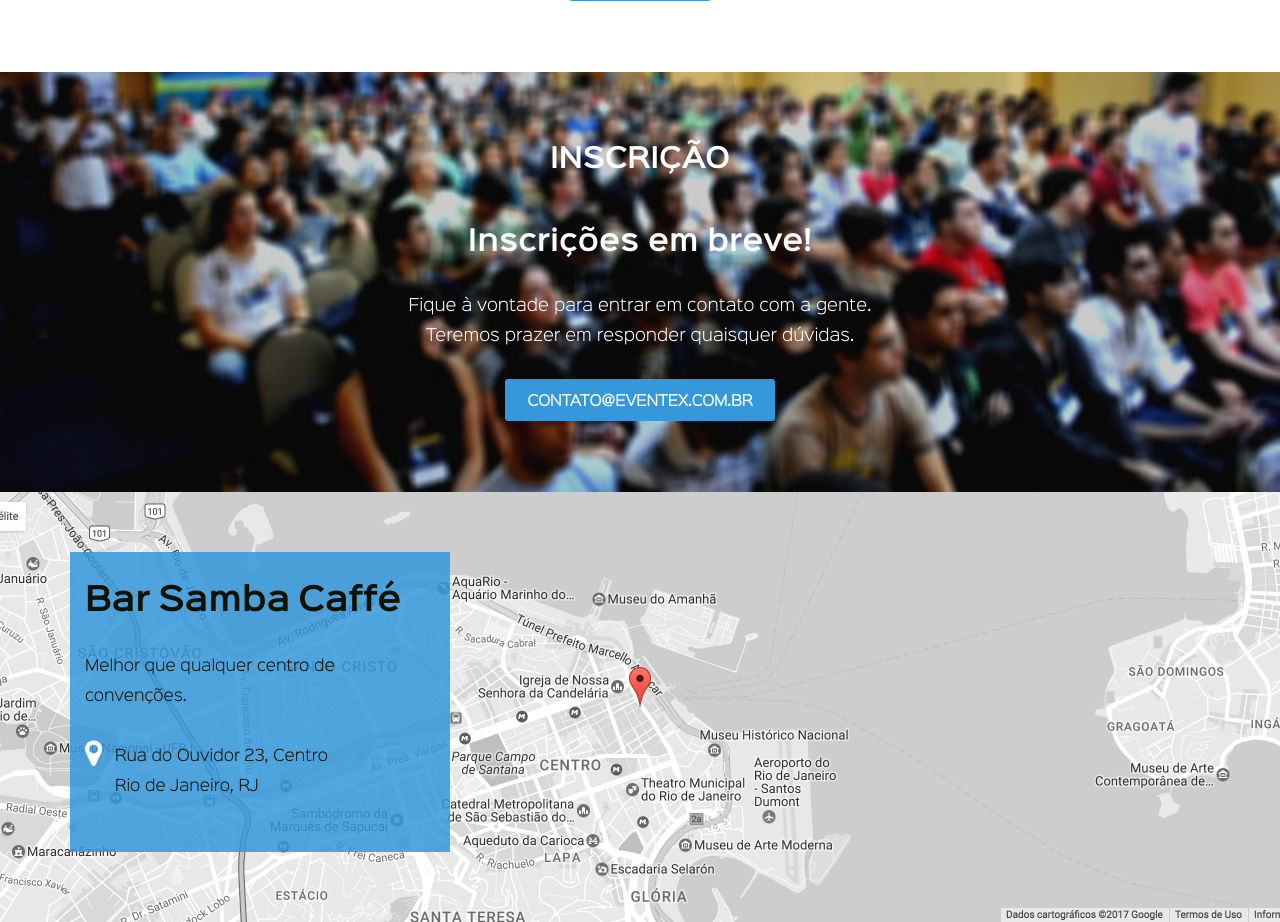
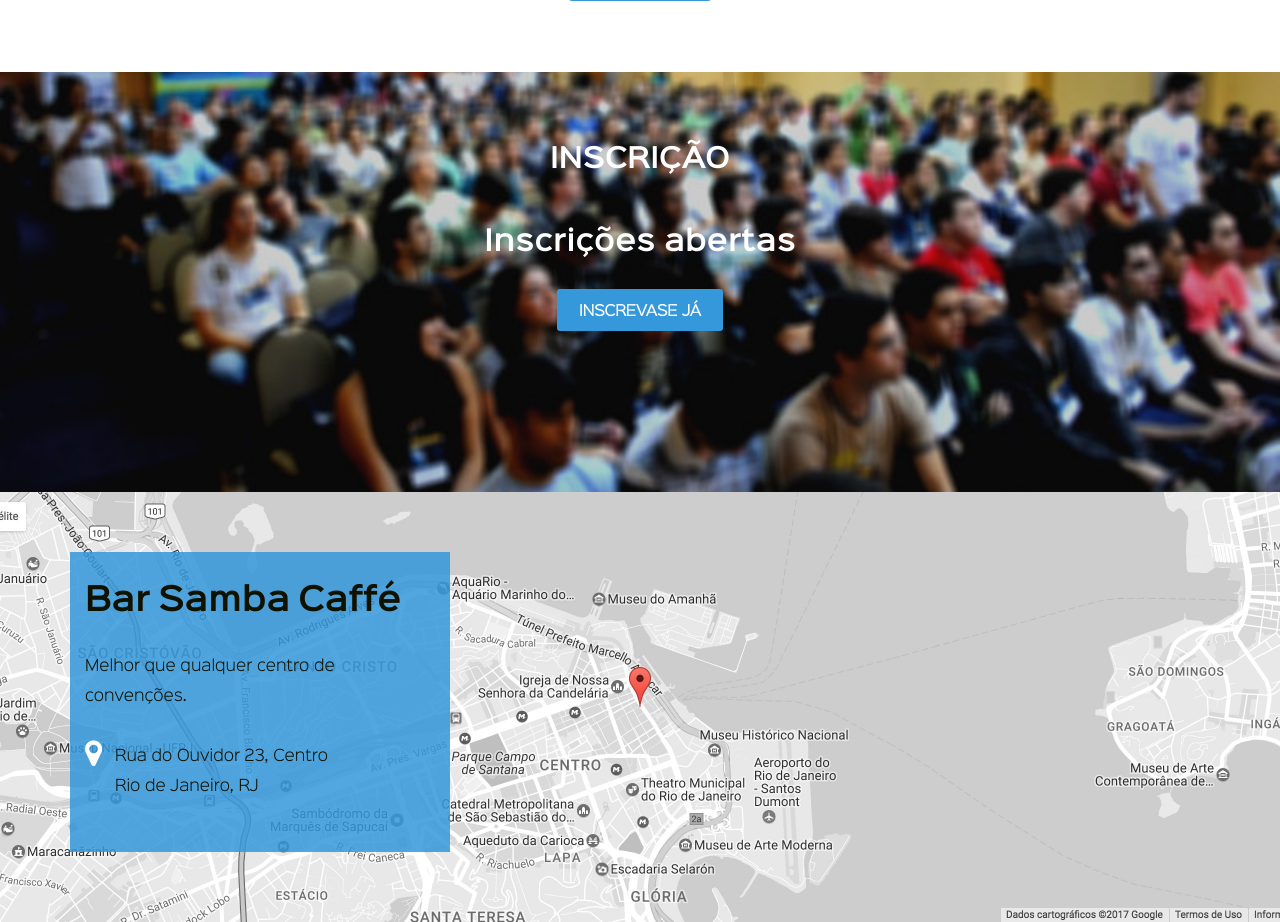
Before and after one commit to kelver-web/WTTD, a Django app: page / in a window 1280 px wide. Shown: the part 1818-2740 px from the top of the page. Run offline with Django 4.2, Linux system fonts and the light colour scheme; some libraries are stand-ins or nearby versions.

Commit message:
Habilita inscrição

```diff
--- a/core/templates/index.html
+++ b/core/templates/index.html
@@ -109,9 +109,8 @@
             <div class="register row">
                 <div class="text-align-center row desktop-12 padding-top-2 min-h-14 container">
                 	<h2>Inscrição</h2>
-                	<h3>Inscrições em breve!</h3>
-                    <p>Fique à vontade para entrar em contato com a gente.<br>Teremos prazer em responder quaisquer dúvidas.</p>
-                	<a class="btn-basic btn-blue" href="mailto:contato@eventex.com.br">contato@eventex.com.br</a>
+                	<h3>Inscrições abertas</h3>
+                	<a class="btn-basic btn-blue" href="/inscricao/">Inscrevase já</a>
                 </div>
             </div>
         </section>
--- a/core/tests.py
+++ b/core/tests.py
@@ -16,3 +16,6 @@ class HomeTest(TestCase):
     def test_template_used(self):
         """Must use index.html"""
         self.assertTemplateUsed(self.response, 'index.html')
+
+    def test_subscription_link(self):
+        self.assertContains(self.response, 'href="/inscricao/"')
--- a/subscriptions/views.py
+++ b/subscriptions/views.py
@@ -18,7 +18,7 @@ def subscription(request):
                            'contato@eventex.com.br',
                            ['contato@eventex.com.br', form.cleaned_data['email']])
 
-            messages.success(request, 'Inscrição realizada com sucesso')
+            messages.success(request, 'Inscrição realizada com sucesso!')
 
             return HttpResponseRedirect('/inscricao/')
         else:
```
Also changed, not shown: subscriptions/tests.py (line endings or trailing spaces).
